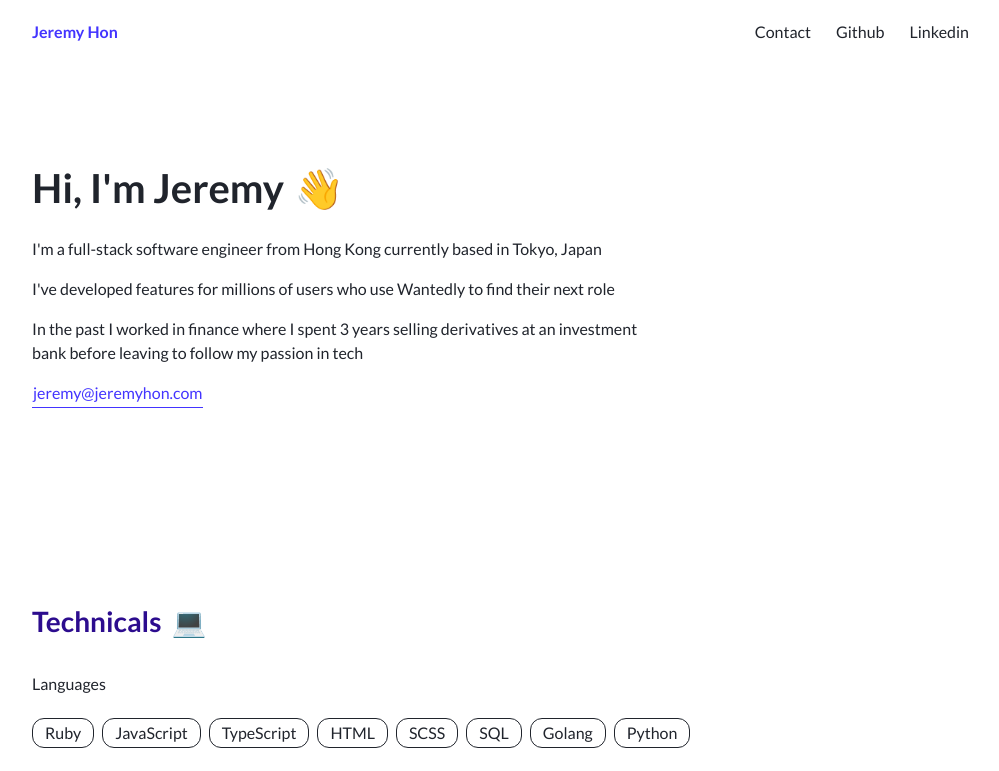
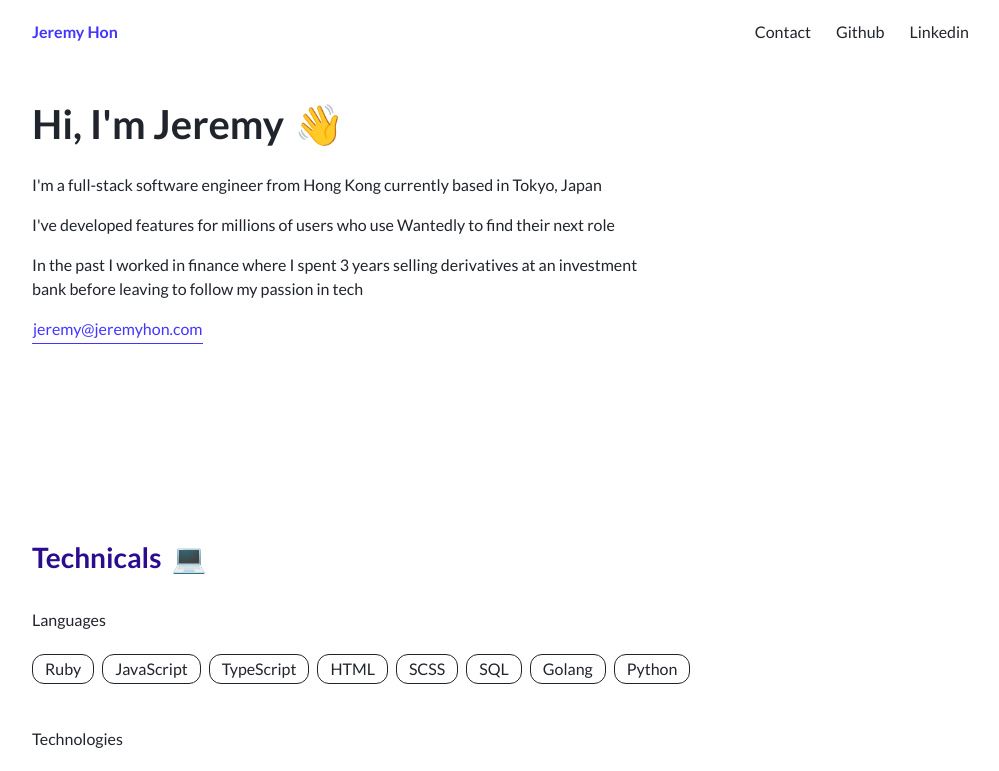
Before and after one commit to jeremykhon/personal-website, a Next.js app: page / in a window 1280 px wide. Shown: the top 771 px of the page, without its empty margins (127-1126 px from the left). Built offline with nearby package versions, Linux system fonts and the light colour scheme.

Commit message:
update navbar sticky

```diff
--- a/components/Navbar/index.tsx
+++ b/components/Navbar/index.tsx
@@ -50,12 +50,14 @@ const Navbar: React.FC = () => {
 
   return (
     <>
+      <Nav>
         <div className="container">
           <NavbarContainer>
             <Logo>Jeremy Hon</Logo>
             {windowWidth > 0 ? navbarRight() : null}
           </NavbarContainer>
         </div>
+      </Nav>
       <Menu
         right
         isOpen={showSideMenu}
@@ -101,8 +103,16 @@ const Logo = styled.div`
   font-weight: bold;
 `;
 
+const Nav = styled.div`
+  position: fixed;
+  top: 0;
+  width: 100%;
+  background: linear-gradient(var(--color-bg) 60%, rgba(255, 255, 255, 0) 100%);
+  z-index: 1000;
+`;
+
 const NavbarContainer = styled.div`
-  padding: 20px 0;
+  padding: 20px 0 50px 0;
   display: flex;
   justify-content: space-between;
   align-items: center;
```
Lines whose indentation alone changed are shown as unchanged.
